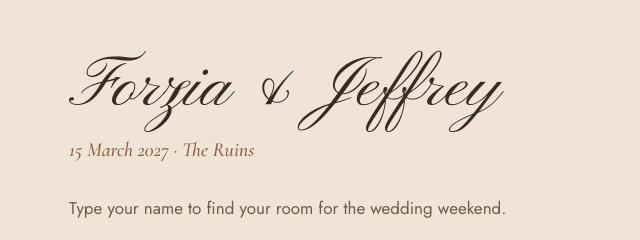
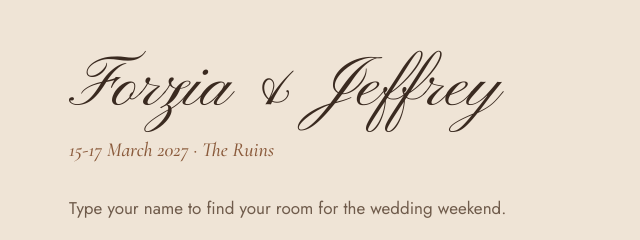
Before and after one commit to Deylmyx/find-your-room-forzia-jeffrey, a plain HTML site: page index.html in a window 1280 px wide. Shown: the top 240 px of the page, 319-959 px from the left. Drawn offline with nearby package versions, Linux system fonts and the light colour scheme.

Commit message:
Add files via upload

```diff
--- a/index.html
+++ b/index.html
@@ -12,7 +12,7 @@
 <body>
 <main>
   <h1>Forzia &amp; Jeffrey</h1>
-  <p class="when">15 March 2027 · The Ruins</p>
+  <p class="when">15-17 March 2027 · The Ruins</p>
   <p class="lead">Type your name to find your room for the wedding weekend.</p>
 
   <form id="f" role="search" onsubmit="return false">
```
